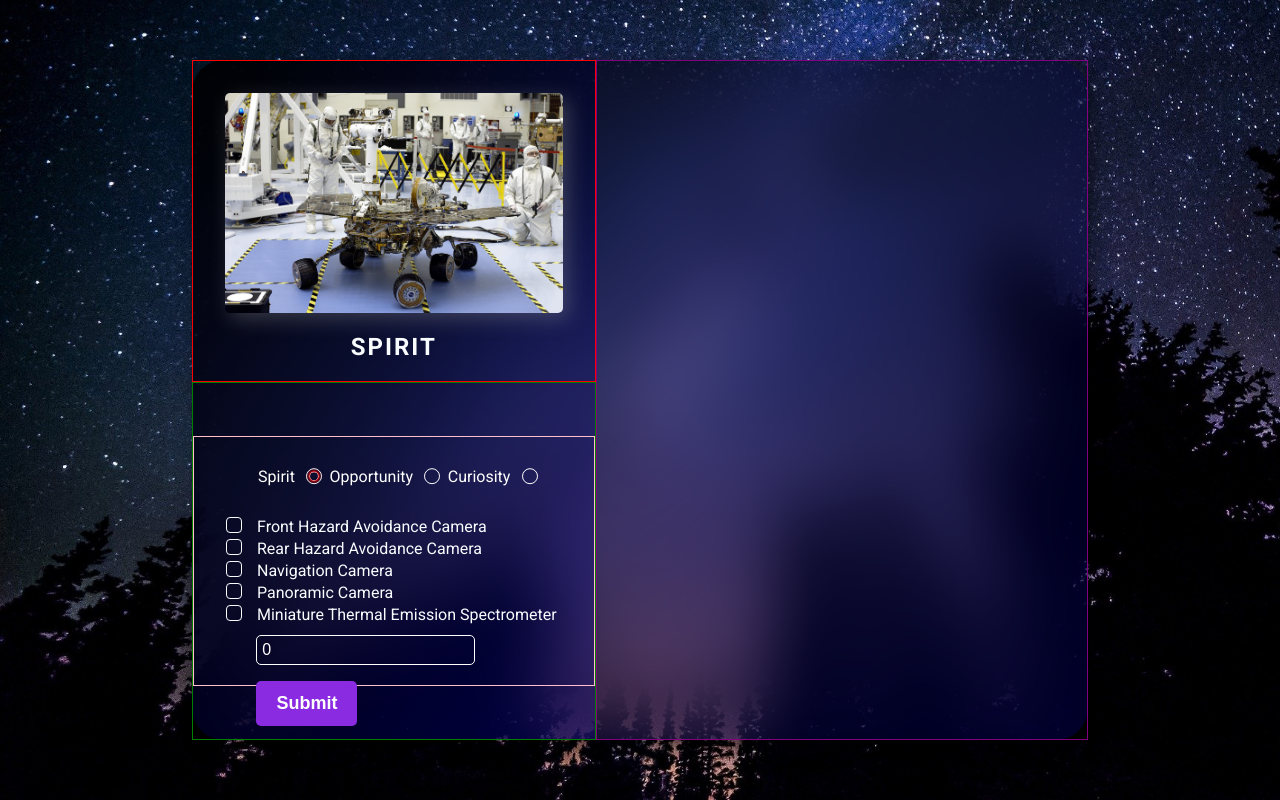
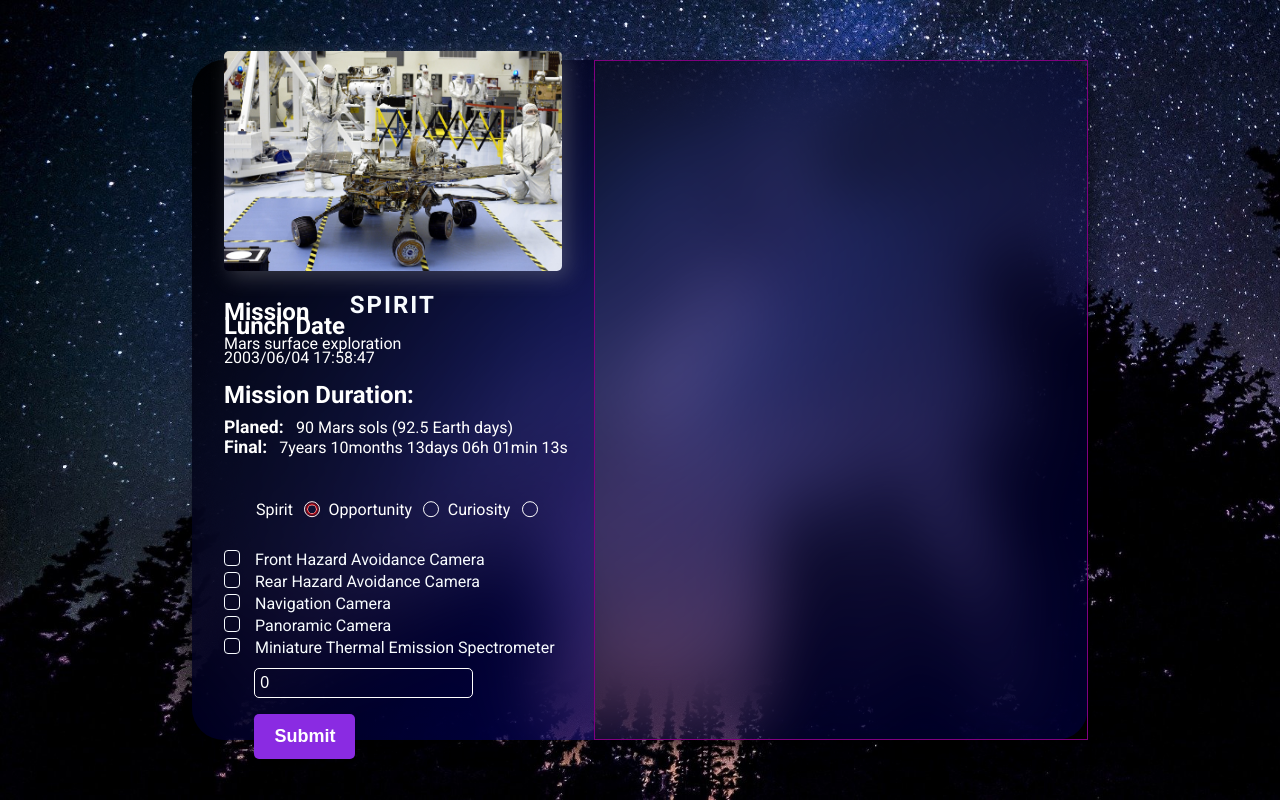
Before and after one commit to KonarzewskiP/NasaRover, a React (Create React App) app: page / in a window 1280 px wide. Built offline with nearby package versions, Linux system fonts and the light colour scheme.

Commit message:
complit styling dashboardSection, timer finall duration time for Curiosity must be fixed. Need to refresh every second

```diff
--- a/package.json
+++ b/package.json
@@ -7,7 +7,7 @@
     "@testing-library/react": "^11.2.5",
     "@testing-library/user-event": "^12.6.3",
     "axios": "^0.21.1",
-    "moment": "^2.29.1",
+    "moment": "^2.20.1",
     "react": "^17.0.1",
     "react-dom": "^17.0.1",
     "react-scripts": "4.0.2",
--- /dev/null
+++ b/src/Util.jsx
@@ -0,0 +1,37 @@
+import moment from 'moment';
+
+export const calculateFinalTime = (lunchDate, endDate) => {
+    let end = new Date(endDate).getTime();
+    let start = new Date(lunchDate).getTime();
+    if (endDate === '') {
+        end = moment();
+    }
+
+    let duration = end - start;
+    let seconds = moment.duration(duration).seconds();
+    let minutes = moment.duration(duration).minutes();
+    let hours = moment.duration(duration).hours();
+    let days = moment.duration(duration).days();
+    let months = moment.duration(duration).months();
+    let years = moment.duration(duration).years();
+
+    return `${years}years
+    ${months < 10 ? "0" + months : months}months
+    ${days < 10 ? "0" + days : days}days
+    ${hours < 10 ? "0" + hours : hours}h
+    ${minutes < 10 ? "0" + minutes : minutes}min
+    ${seconds < 10 ? "0" + seconds : seconds}s`;
+}
+
+export const convertDate = (date) => {
+
+    let seconds = moment(date).seconds();
+    let minutes = moment(date).minutes();
+    let hours = moment(date).hours();
+    let days = moment(date).days();
+    let months = moment(date).month();
+    let years = moment(date).year();
+
+    return `${years}/${months < 10 ? "0" + months : months}/${days < 10 ? "0" + days : days}
+    ${hours < 10 ? "0" + hours : hours}:${minutes < 10 ? "0" + minutes : minutes}:${seconds < 10 ? "0" + seconds : seconds}`;
+}
--- a/src/assets/rovers_data/RoversData.js
+++ b/src/assets/rovers_data/RoversData.js
@@ -5,7 +5,7 @@ import curiosity from "../img/curiosity/main_img.jpg"
 const RoversData = () => {
     return [
         {
-            name:"Spirit",
+            name: "Spirit",
             id: "0",
             description: "",
             main_img: spirit,
@@ -14,11 +14,12 @@ const RoversData = () => {
             dry_mass_rover_only_kg: "185",
             lunch_date: "2003-07-10T17:58:47",
             end_date: "2011-05-25T00:00:00",
+            mission_duration: '90 Mars sols (92.5 Earth days)',
             driving_distance_km: "7.7",
             rover_cameras: "FHAZ,RHAZ,NAVCAM,PANCAM,MINITES"
         },
         {
-            name:"Opportunity",
+            name: "Opportunity",
             id: "1",
             description: "",
             main_img: opportunity,
@@ -27,19 +28,21 @@ const RoversData = () => {
             dry_mass_rover_only_kg: "185",
             lunch_date: "2003-07-08T03:18:15",
             end_date: "2018-06-10T00:00:00",
+            mission_duration: '90 Mars sols (92.5 Earth days)',
             driving_distance_km: "45.16",
             rover_cameras: "FHAZ,RHAZ,NAVCAM,PANCAM,MINITES"
         },
         {
-            name:"Curiosity",
+            name: "Curiosity",
             id: "2",
             description: "",
             main_img: curiosity,
-            mission: "study the ancient habitability and the potential for life on Mars.",
+            mission: "Study the ancient habitability and the potential for life on Mars.",
             spacecraft_mass_kg: "3893",
             dry_mass_rover_only_kg: "899",
             lunch_date: "2011-11-26T15:02:00",
             end_date: "",
+            mission_duration: 'One Mars year (23 Earth months)',
             driving_distance_km: "20.4",
             rover_cameras: "FHAZ,RHAZ,MAST,CHEMCAM,MAHLI,MARDI,NAVCAM"
         }
--- /dev/null
+++ b/src/components/roverFact/index.jsx
@@ -0,0 +1,82 @@
+import React, {useState, useEffect} from 'react';
+import styled from "styled-components";
+
+import {calculateFinalTime, convertDate} from '../../Util.jsx'
+
+const FactContainer = styled.div`
+  color: white;
+  padding: 0 2.5rem 0 2rem;
+`
+
+const FactTitle = styled.h2`
+  margin-bottom: 0.5rem;
+`
+
+const FactDescription = styled.span`
+
+`
+
+const StyledSpan = styled.span`
+  font-size: 1.1rem;
+  font-weight: bold;
+  margin-right: 0.5rem;
+`
+
+const FactOne = styled.div`
+  position: absolute;
+  top: 0;
+  padding-right: 3rem;
+
+  h2 {
+    margin-top: 0;
+  }
+`
+const FactTwo = styled.div`
+  position: absolute;
+  bottom: 135px;
+`
+const FactThree = styled.div`
+  position: absolute;
+  bottom: 45px;
+`
+
+const RoverFact = ({rover}) => {
+    // console.log(rover.name)
+    // const [time,setTime] = useState(calculateFinalTime(rover.lunch_date, rover.end_date))
+    //
+    // setTime(setTimeout(() => tick(), 1000));
+    //
+    // const tick = () => {
+    //     if (rover.name === 'Curiosity') {
+    //        return calculateFinalTime(rover.lunch_date, rover.end_date);
+    //     }
+    // }
+    // useEffect(() => {
+    //     const timer = setTimeout(() => tick(), 1000);
+    //     return () => {
+    //         clearTimeout(timer)
+    //     };
+    // }, [time])
+
+    return (
+        <FactContainer>
+            <FactOne>
+                <FactTitle>Mission</FactTitle>
+                <FactDescription>{rover.mission}</FactDescription>
+            </FactOne>
+            <FactTwo>
+                <FactTitle>Lunch Date</FactTitle>
+                <FactDescription>{convertDate(rover.lunch_date)}</FactDescription>
+            </FactTwo>
+            <FactThree>
+                <FactTitle>Mission Duration:</FactTitle>
+                <FactDescription><StyledSpan>Planed: </StyledSpan> {rover.mission_duration}</FactDescription>
+                <br/>
+                <FactDescription><StyledSpan>Final:</StyledSpan> {calculateFinalTime(rover.lunch_date, rover.end_date)}
+                </FactDescription>
+            </FactThree>
+        </FactContainer>
+    );
+};
+
+export default RoverFact;
--- a/src/containers/homepage/dashboardSection.jsx
+++ b/src/containers/homepage/dashboardSection.jsx
@@ -6,6 +6,7 @@ import roversData from '../../assets/rovers_data/RoversData.js';
 import Checkbox from "../../components/checkbox";
 import Button from "../../components/button";
 import RadioButton from "../../components/radioButton";
+import RoverFact from "../../components/roverFact";
 
 const DashboardContainer = styled.div`
   flex: 1;
@@ -19,9 +20,9 @@ const DashboardContainer = styled.div`
 `
 
 const RoverInfo = styled.div`
-  border: 1px solid red;
-  flex: 1;
+  //border: 1px solid red;
   display: flex;
+  height:35%;
   flex-direction: column;
   justify-content: center;
   align-items: center;
@@ -41,16 +42,15 @@ const RoverName = styled.h2`
 
 const CameraCheckboxes = styled.form`
   height: 70%;
-  border: 1px solid pink;
-  padding: 2rem 0 2rem 2rem;
+  //border: 1px solid pink;
+  padding: 0 0 2rem 2rem;
   width: 100%;
   color: #F8FCFF;
 `
 
 const CameraInfo = styled.div`
-  flex: 3;
-  border: 1px solid green;
-  display: flex;
+  height:35%;
+  //border: 1px solid green;
   flex-direction: column;
   justify-content: center;
 `
@@ -83,6 +83,15 @@ const RadioButtonContainer = styled.div`
   display: flex;
   justify-content: space-between;
   padding: 0 3.5rem 2rem 2rem;
+`
+
+const RoverFactsContainer = styled.div`
+  height:30%;
+  display: flex;
+  flex-direction: column;
+  justify-content: space-between;
+  //border: 1px solid gold;
+  position: relative;
 `
 
 const DashboardSection = ({setPicturesFromMars}) => {
@@ -126,6 +135,9 @@ const DashboardSection = ({setPicturesFromMars}) => {
                 <RoverImage src={rovers[currentRoverIndex].main_img} alt="rover picture"/>
                 <RoverName>{rovers[currentRoverIndex].name.toUpperCase()}</RoverName>
             </RoverInfo>
+            <RoverFactsContainer>
+                <RoverFact rover={rovers[currentRoverIndex]}/>
+            </RoverFactsContainer>
             <CameraInfo>
                 <CameraCheckboxes onSubmit={onSubmit}>
                     <RadioButtonContainer>
```
Also changed, not shown: src/assets/img/spirit-opportunity/opportunity_road.jpg (added).
